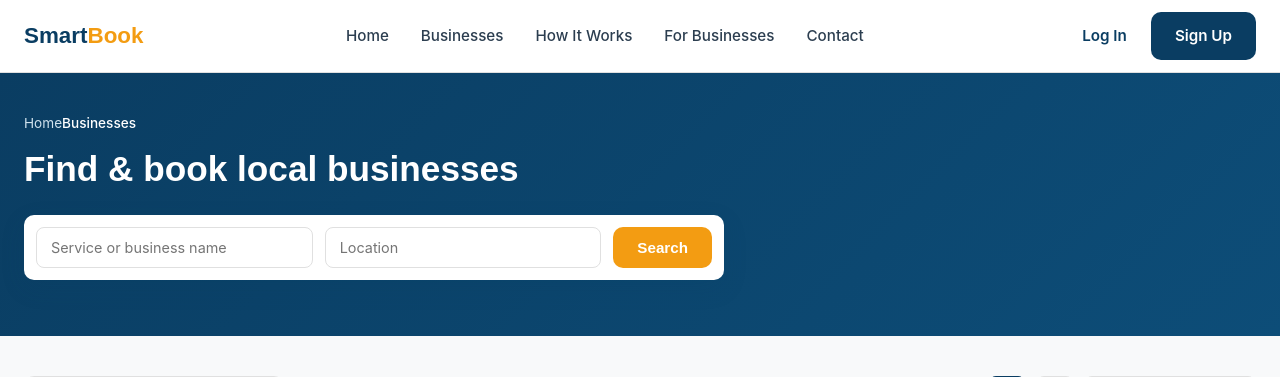
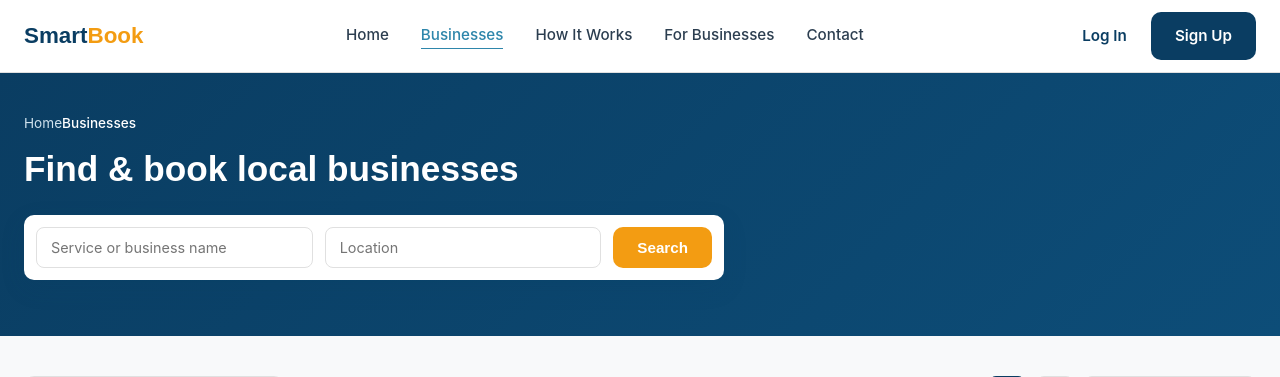
Before and after one commit to maxwel07/Smart-Book-project, a Django app: page /businesses/businesses/ in a window 1280 px wide. Shown: the top 377 px of the page. Run offline with Django 5.2, Linux system fonts and the light colour scheme; data comes from the database, SQL or seed files in the repository; both versions use the stored data as it was after the commit; parts of the project's set-up code (start-up, migrations or seed data) failed here and were passed over.

Commit message:
commit 4 files

```diff
--- a/businesses/templates/businesses.html
+++ b/businesses/templates/businesses.html
@@ -7,6 +7,7 @@
 
 
 {% block extra_css %}
+
 <link rel="stylesheet" href="{% static 'businesses/css/business.css' %}">
 {% endblock %}
 
--- a/core/static/core/css/general.css
+++ b/core/static/core/css/general.css
@@ -54,8 +54,15 @@
   color: var(--text);
 }
 
-/*===NAV ACTIVE CLASS===*/
 .nav-links a:hover { color: var(--teal); }
+
+nav a.active {
+  border-bottom: 1px solid var(--teal);
+  color: var(--teal);
+
+}
+
+
 
 .nav-actions {
   display: flex;
--- a/core/templates/core/base.html
+++ b/core/templates/core/base.html
@@ -10,7 +10,7 @@
     {% block extra_css %}
     {% endblock %}
 
-    <script src="{% static 'core/js/main.js' %}" defer></script>
+
 
 
     <title>{% block title %} {% endblock %}</title>
@@ -66,7 +66,7 @@
             <div class="footer-col">
                 <h4>Contact</h4>
                 <a href="mailto:hello@smartbook.com">hello@smartbook.com</a>
-                <a href="tel:+254700000000">+254 700 000 000</a>
+                <a href="tel:+254759525238">+254759525238</a>
             <div class="footer-social">
                 <a href="#" aria-label="Facebook">FB</a>
                 <a href="#" aria-label="Instagram">IG</a>
@@ -79,6 +79,7 @@
         </div>
     </footer>
 
+<script src="{% static 'core/js/main.js' %}" defer></script>
 {% block extra_js %}
 {% endblock %}
 
```
Also changed, not shown: db.sqlite3.
